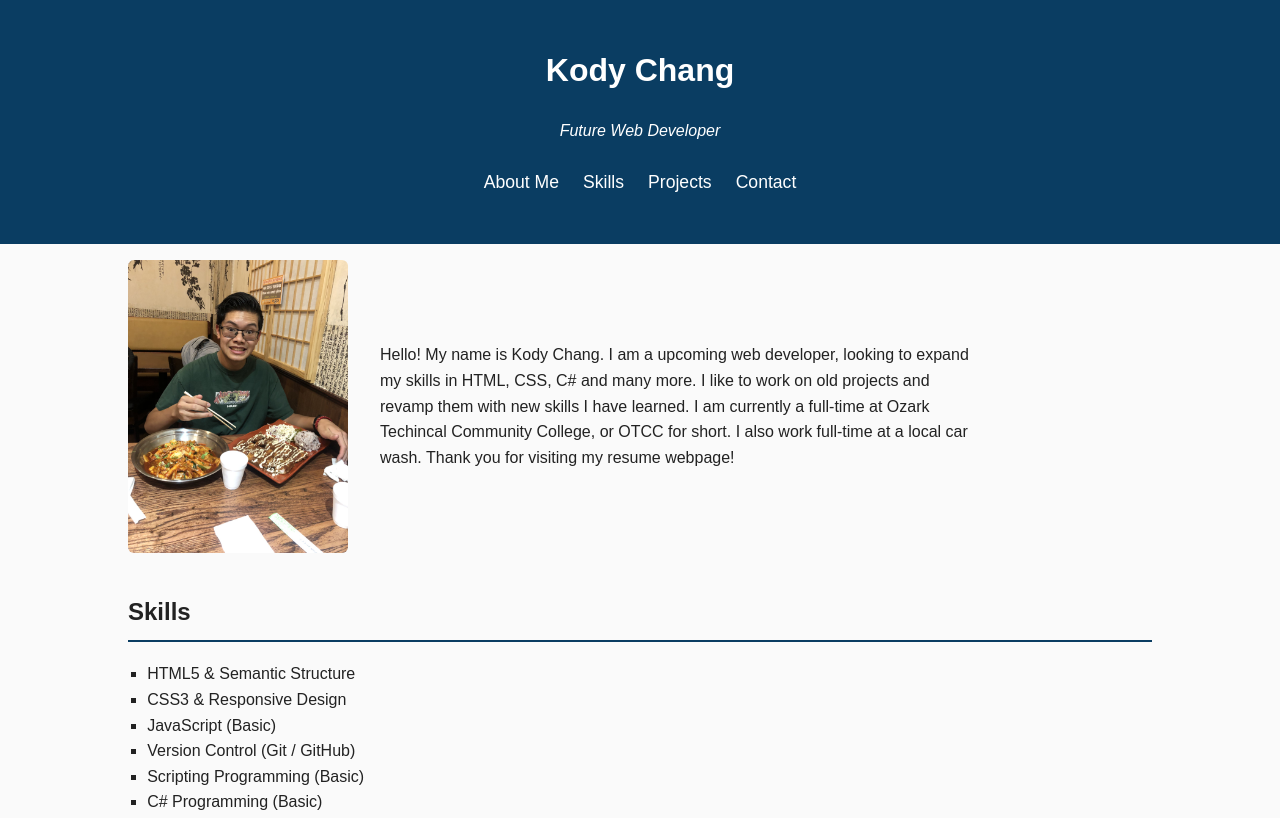
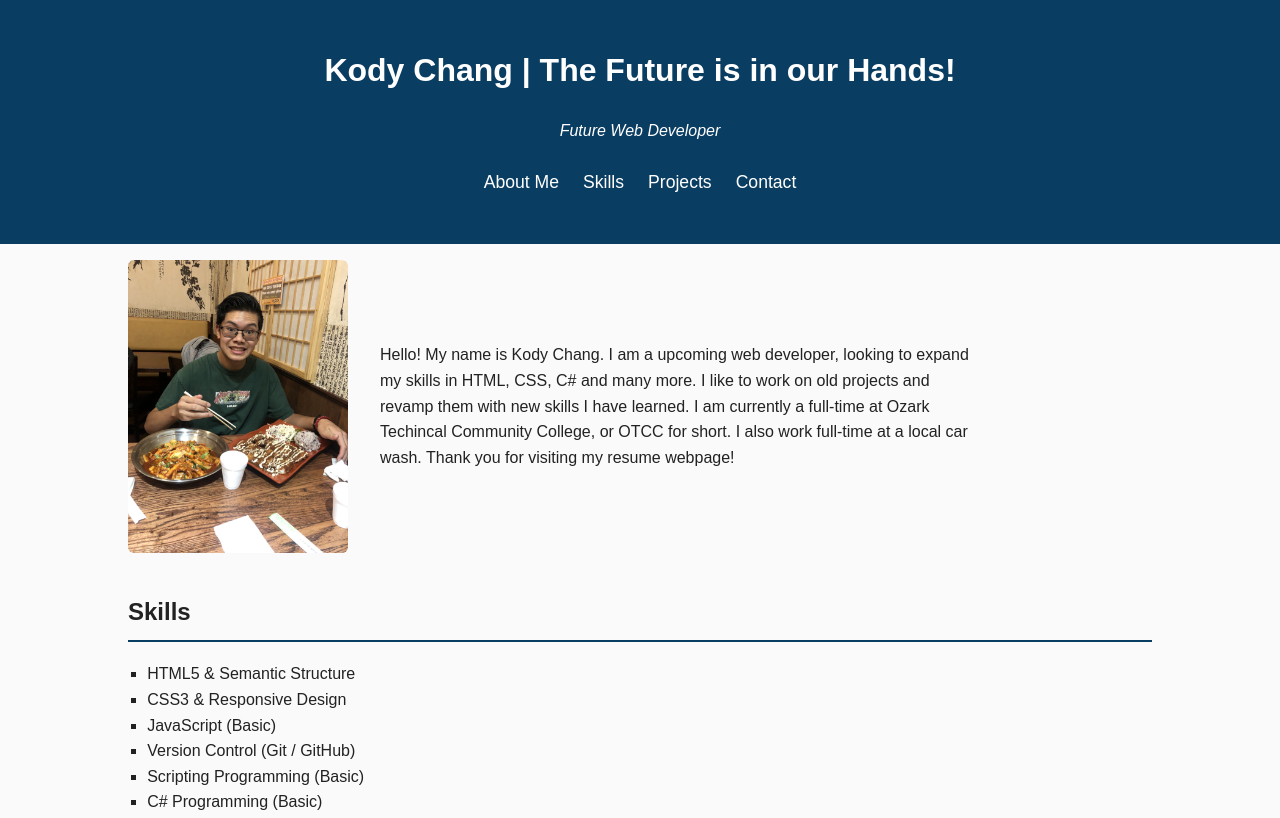
Before and after one commit to kodez-html/github-pages-demo, a plain HTML site: page index.html in a window 1280 px wide. Shown: the top 818 px of the page. Drawn offline with Linux system fonts and the light colour scheme.

Commit message:
added txt to h1 header

```diff
--- a/index.html
+++ b/index.html
@@ -21,7 +21,7 @@
 
 <body>
     <header>
-        <h1>Kody Chang</h1>
+        <h1>Kody Chang | The Future is in our Hands!</h1>
         <p class="tagline">Future Web Developer</p>
 
         <nav aria-label="Main navigation">
```
